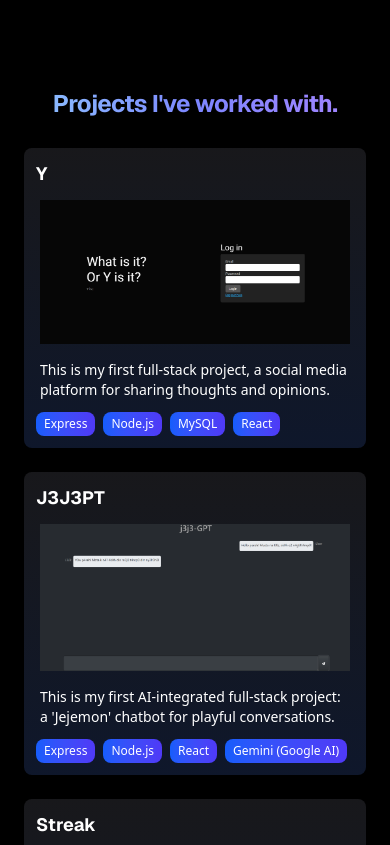
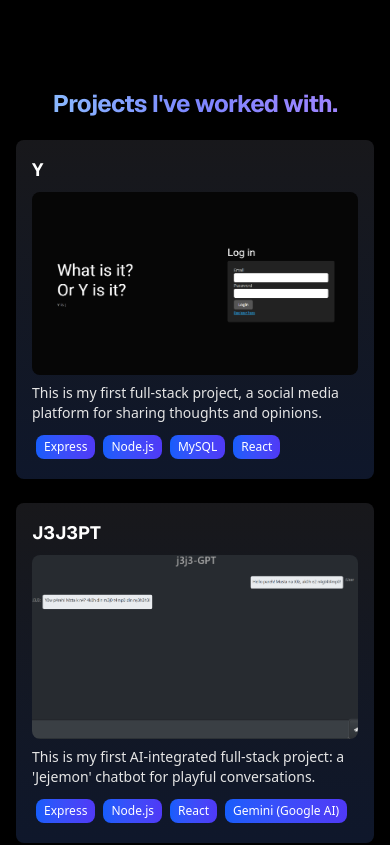
Before and after one commit to nashmglq/nshmglq, a Next.js app: page / in a window 390 px wide. Shown: the part 3020-3865 px from the top of the page. Built offline with nearby package versions, Linux system fonts and the light colour scheme.

Commit message:
Fixed: WxH of projects

```diff
--- a/app/page.tsx
+++ b/app/page.tsx
@@ -190,7 +190,7 @@ function NashPortfolio() {
 
       {/* Projects */}
       <div
-        className="flex bg-black items-center justify-center w-full flex-col px-4 py-16"
+        className="flex bg-black items-center justify-center w-full flex-col px-4 py-16 sm:px-20 sm:py-20"
         ref={projectRef}
       >
         <motion.div
@@ -204,40 +204,40 @@ function NashPortfolio() {
             Projects I've worked with.
           </h2>
           <div className="container mx-auto">
-            <div className="flex flex-wrap mt-2 justify-center text-white">
+            <div className="grid grid-cols-1 sm:grid-cols-2 md:grid-cols-3 gap-4 mt-2 justify-center text-white">
               {Data.project.map((project, index) => (
                 <motion.div
-                  className="w-full md:w-1/3 sm:w-1/4 m-2 min-h-40 sm:min-h-48 md:min-h-56"
+                  className="h-full"
                   key={index}
                   initial={{ opacity: 0, x: -50 }}
                   animate={isProjectVisible ? { opacity: 1, x: 0 } : { opacity: 0, x: -50 }}
                   transition={{ duration: 0.5, delay: index * 0.2 + 0.3, ease: "easeOut" }}
                 >
                   <CardContainer className="w-full h-full" containerClassName="w-full h-full">
-                    <a href={project.link}>
-                      <CardBody className="bg-gradient-to-b from-zinc-900 to-slate-900 rounded-md p-2 w-full h-full flex flex-col">
+                    <a href={project.link} className="block h-full">
+                      <CardBody className="bg-gradient-to-b from-zinc-900 to-slate-900 rounded-md p-4 w-full h-full flex flex-col">
                         <CardItem
                           translateZ={20}
                           className="w-full"
                         >
-                          <h1 className="text-white bg-gradient-to-b text-lg sm:text-lg md:text-xl lg:text-2xl font-sans font-bold p-1 overflow-hidden break-words hyphens-auto">{project.title}</h1>
+                          <h1 className="text-white bg-gradient-to-b text-lg sm:text-lg md:text-xl lg:text-2xl font-sans font-bold mb-2 overflow-hidden text-ellipsis">{project.title}</h1>
                         </CardItem>
                         <CardItem
                           translateZ={50}
-                          className="w-full flex-grow"
+                          className="w-full flex-grow aspect-video"
                         >
                           <img
                             src={project.imageProj}
                             alt={project.title}
-                            className="rounded-md p-2 w-full h-full object-cover"
+                            className="rounded-md w-full h-full object-cover"
                           />
                         </CardItem>
                         <CardItem
                           translateZ={20}
-                          className="w-full"
+                          className="w-full mt-2"
                         >
-                          <h3 className="text-white max-w-xl mx-auto text-sm md:text-md text-neutral-200 p-2 overflow-hidden">{project.description}</h3>
-                          <div className="flex flex-wrap">
+                          <h3 className="text-neutral-200 text-sm line-clamp-2 h-10 overflow-hidden">{project.description}</h3>
+                          <div className="flex flex-wrap mt-2">
                             {Object.values(project.techStack).map((icons, index) => (
                               <p key={index} className="inline-block m-1 bg-gradient-to-r from-blue-600 to-indigo-600 rounded-md px-2 py-1 text-white text-xs">{icons}</p>
                             ))}
```
